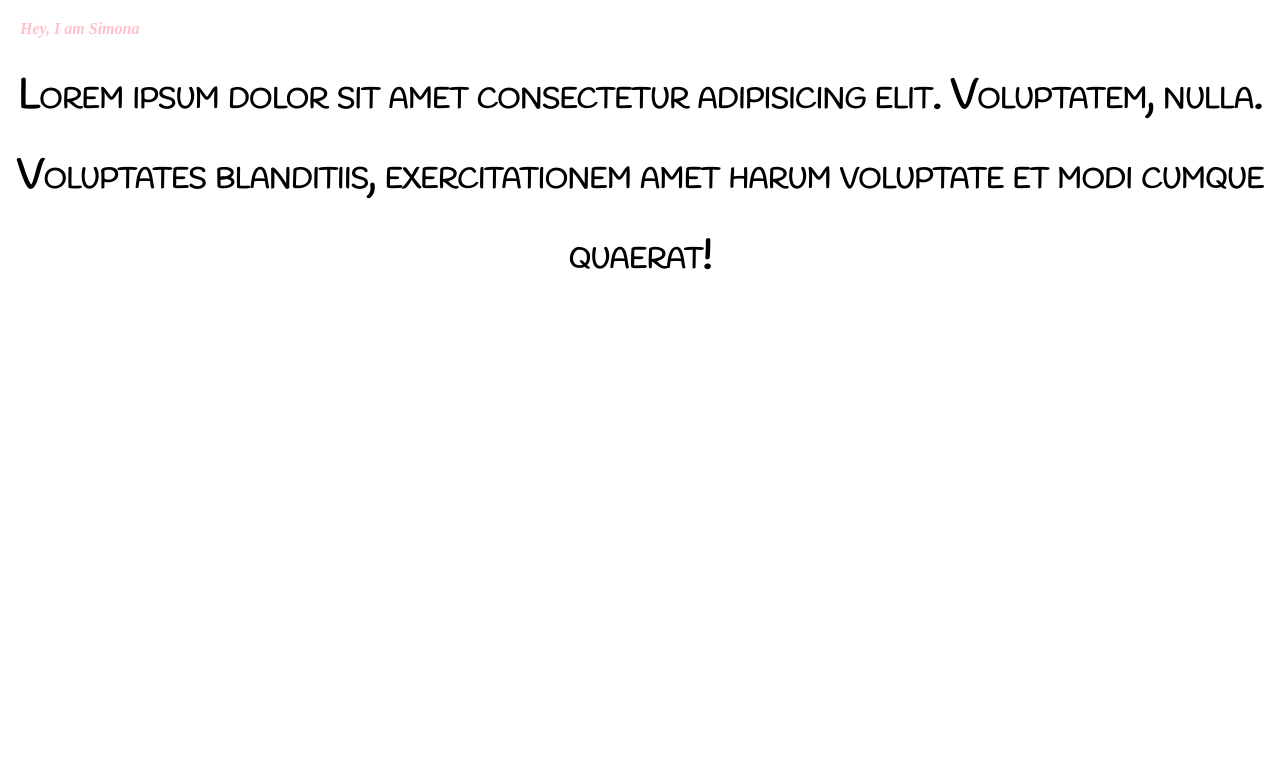
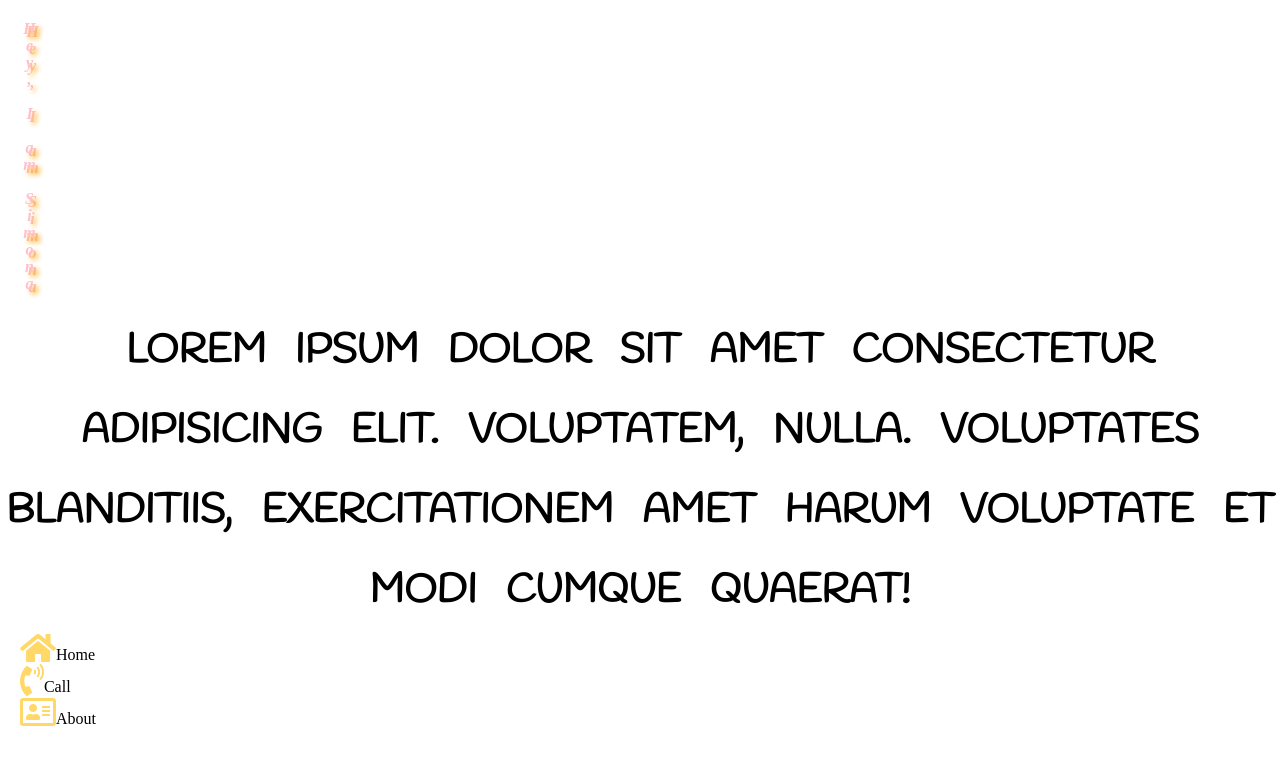
Before and after one commit to SimonaHriscu/html-css, a plain HTML site: page CLASS/09.03.20/index.html in a window 1280 px wide. Drawn offline with Linux system fonts and the light colour scheme.

Commit message:
fonts and icons

```diff
--- a/CLASS/09.03.20/css/style.css
+++ b/CLASS/09.03.20/css/style.css
@@ -24,6 +24,11 @@ h1{
     font-style: oblique 45deg;
     color: var(--color-font);
     padding: var(--padding-main-text);
+    direction: rtl;
+    writing-mode: vertical-rl;
+    text-orientation: upright;
+    text-shadow: 5px 5px 5px  orange,
+    3px 3px pink;
 }
 div{
     font-size: 20px;
@@ -38,6 +43,12 @@ p{
     font: 800 2em 'Handlee', cursive;
     line-height: 2em;
     text-align: center;
-    font-variant-caps: small-caps;
+    text-transform: uppercase;
+    word-spacing: 20px;
+}
 
+i{
+   color: #ffd868;
+   font-size: xx-large;
+   margin-left: 20px;
 }
--- a/CLASS/09.03.20/index.html
+++ b/CLASS/09.03.20/index.html
@@ -3,7 +3,7 @@
 <head>
     <meta charset="UTF-8">
     <meta name="viewport" content="width=device-width, initial-scale=1.0">
-    <!--Fonts-->
+    <link rel="stylesheet" href="https://use.fontawesome.com/releases/v5.1.0/css/all.css" integrity="sha384-lKuwvrZot6UHsBSfcMvOkWwlCMgc0TaWr+30HWe3a4ltaBwTZhyTEggF5tJv8tbt" crossorigin="anonymous">    <!--Fonts-->
     <!-- <link href="https://fonts.googleapis.com/css?family=Satisfy&display=swap" rel="stylesheet"> -->
 
     <!--CSS-->
@@ -14,7 +14,13 @@
     <div class="main-text">
         <h1>Hey, I am Simona</h1>
         <p>Lorem ipsum dolor sit amet consectetur adipisicing elit. Voluptatem, nulla. Voluptates blanditiis, exercitationem amet harum voluptate et modi cumque quaerat!</p>
+
     </div>
+    <ul>
+        <li><i class="fas fa-home"></i>Home</li>
+        <li><i class="fas fa-phone-volume"></i>Call</li>
+        <li><i class="far fa-address-card"></i>About</li>
+    </ul>
 
 </body>
 </html>
```
